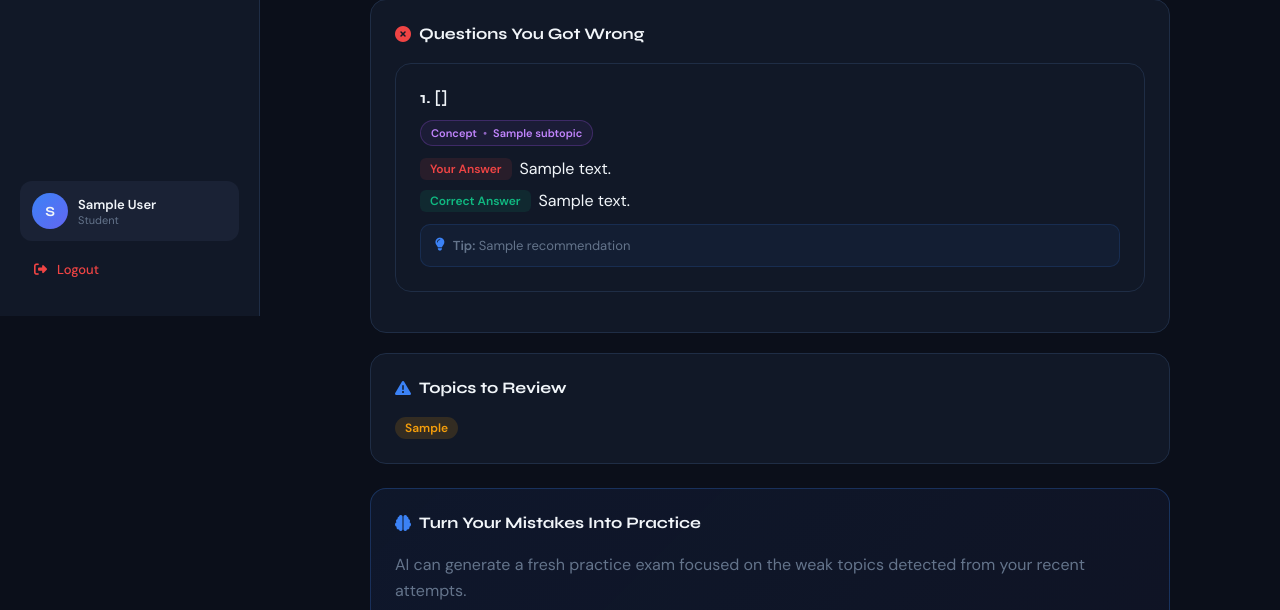
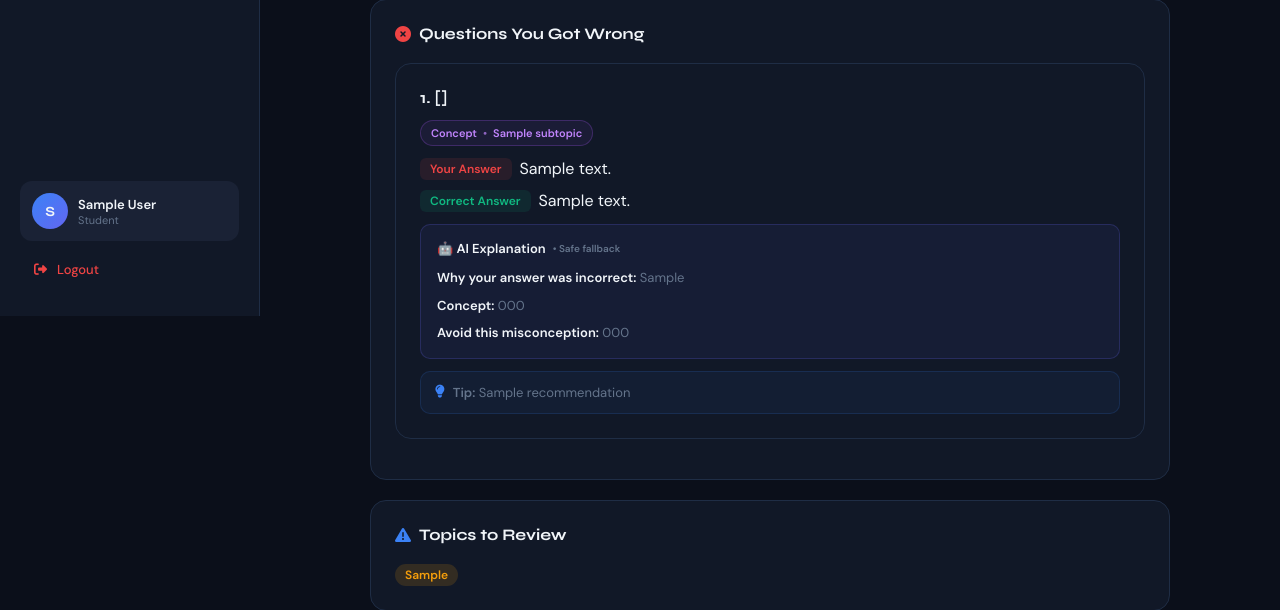
Before and after one commit to anuragbishit/AI-Exam-Analyzer, a Flask app: template templates/result.html in a window 1280 px wide. Shown: the part 484-1094 px from the top of the page. Run offline with Flask 3, Linux system fonts and the light colour scheme; the visitor is signed in with stand-in values (Sample User, id 1); tables that the repository leaves empty hold one stand-in row (values such as "Sample post"); the template is opened without the code that fills it: most values are stand-ins (such as "Sample title", 1, 10 or a date in 2020); some libraries are stand-ins or nearby versions.

Commit message:
Add AI explanations to server-rendered results

```diff
--- a/templates/result.html
+++ b/templates/result.html
@@ -34,6 +34,17 @@
     .answer-row .tag { flex-shrink:0; padding:3px 10px; border-radius:6px; font-size:12px; font-weight:600; }
     .tag-wrong   { background:rgba(239,68,68,.1);   color:#ef4444; }
     .tag-correct { background:rgba(16,185,129,.1);  color:#10b981; }
+    .ai-explanation-box {
+        background:rgba(99,102,241,.07); border:1px solid rgba(99,102,241,.22);
+        border-radius:10px; padding:14px 16px; margin-top:12px; font-size:13px;
+        color:var(--muted); line-height:1.6;
+    }
+    .ai-explanation-box .ai-title {
+        color:var(--text); font-weight:700; margin-bottom:8px;
+        display:flex; align-items:center; gap:7px;
+    }
+    .ai-explanation-box .ai-section { margin-top:7px; }
+    .ai-explanation-box .ai-label { color:var(--text); font-weight:600; }
     .rec-box {
         background:rgba(59,130,246,.06); border:1px solid rgba(59,130,246,.15);
         border-radius:10px; padding:12px 14px; margin-top:12px; font-size:13px; color:var(--muted);
@@ -97,6 +108,34 @@
                     <div class="tag tag-correct">Correct Answer</div>
                     <div>{{ item.correct_answer }}</div>
                 </div>
+                {% if item.ai_explanation %}
+                <div class="ai-explanation-box">
+                    <div class="ai-title">
+                        🤖 AI Explanation
+                        {% if item.ai_generation_method == 'gemini' %}
+                        <span style="font-size:10px;color:var(--muted);font-weight:600;">• Gemini AI</span>
+                        {% else %}
+                        <span style="font-size:10px;color:var(--muted);font-weight:600;">• Safe fallback</span>
+                        {% endif %}
+                    </div>
+                    <div class="ai-section">
+                        <span class="ai-label">Why your answer was incorrect:</span>
+                        {{ item.ai_explanation }}
+                    </div>
+                    {% if item.ai_concept %}
+                    <div class="ai-section">
+                        <span class="ai-label">Concept:</span>
+                        {{ item.ai_concept }}
+                    </div>
+                    {% endif %}
+                    {% if item.ai_misconception %}
+                    <div class="ai-section">
+                        <span class="ai-label">Avoid this misconception:</span>
+                        {{ item.ai_misconception }}
+                    </div>
+                    {% endif %}
+                </div>
+                {% endif %}
                 {% if item.recommendation %}
                 <div class="rec-box">
                     <i class="fa-solid fa-lightbulb"></i>
```
